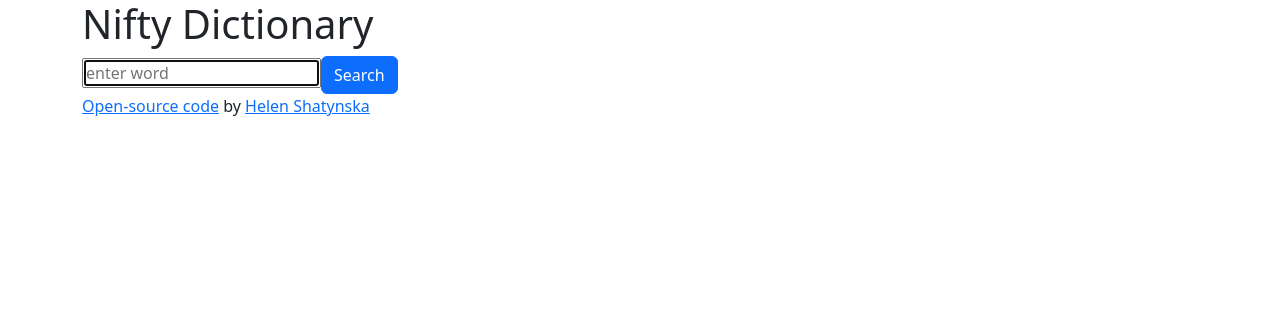
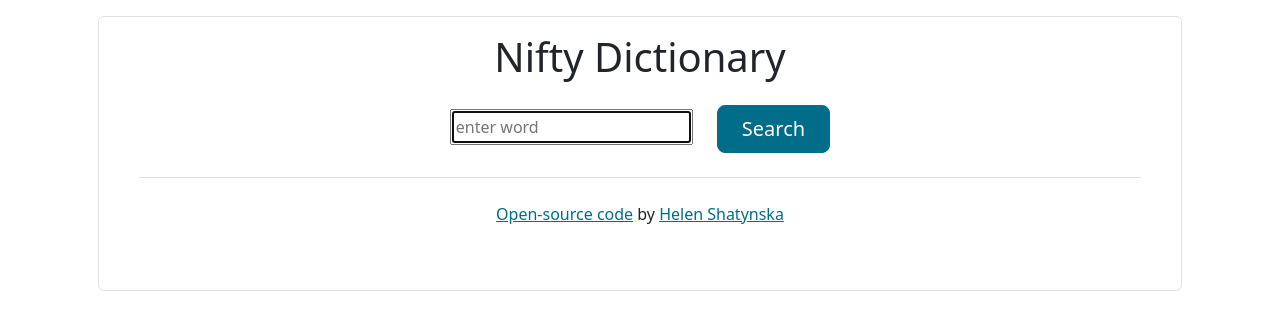
Before and after one commit to niftywebsite/nifty-dictionary, a React (Create React App) app: page / in a window 1280 px wide. Shown: the top 330 px of the page. Built offline with nearby package versions, Linux system fonts and the light colour scheme.

Commit message:
added bootstrap classes for components

```diff
--- a/src/App.js
+++ b/src/App.js
@@ -4,7 +4,7 @@ import Footer from "./Footer";
 
 function App() {
   return (
-    <div className="App">
+    <div className="App text-center m-3 p-3 border rounded">
       <header>
         <h1>Nifty Dictionary</h1>
       </header>
--- a/src/Dictionary.js
+++ b/src/Dictionary.js
@@ -11,10 +11,10 @@ const handleWordSubmit = (word) => {
 }
 
   return (
-    <>
+    <div className="m-4">
       <Search onSubmit={handleWordSubmit} />
       <Results data={word} />
-    </>
+    </div>
   );
 }
 
--- a/src/Footer.js
+++ b/src/Footer.js
@@ -1,6 +1,6 @@
 function Footer() {
   return (
-    <footer className="Footer">
+    <footer className="Footer border-top m-4 p-4">
       {" "}
       <a
         href="https://github.com/niftywebsite/nifty-dictionary"
--- a/src/Search.js
+++ b/src/Search.js
@@ -19,14 +19,15 @@ import axios from "axios";
   }
 
   return (
-    <form onSubmit={handleSubmit}>
+    <form className="Search" onSubmit={handleSubmit}>
       <input
+      className="p-1"
         type="search"
         onChange={handleChange}
         autoFocus={true}
         placeholder="enter word"
       />
-      <input type="submit" value="Search" className="btn btn-primary" />
+      <input type="submit" value="Search" className="btn btn-primary btn-lg ms-4 px-4 " />
     </form>
   );
 }
--- a/src/custom.scss
+++ b/src/custom.scss
@@ -1,3 +1,3 @@
-$body-bg: #000;
+$primary: rgb(1, 109, 136);
 
 @import "~bootstrap/scss/bootstrap.scss";
--- a/src/index.js
+++ b/src/index.js
@@ -1,6 +1,6 @@
 import React from "react";
 import ReactDOM from "react-dom/client";
-import "bootstrap/dist/css/bootstrap.css";
+import "./custom.scss";
 import "./index.css";
 
 import App from "./App";
```
